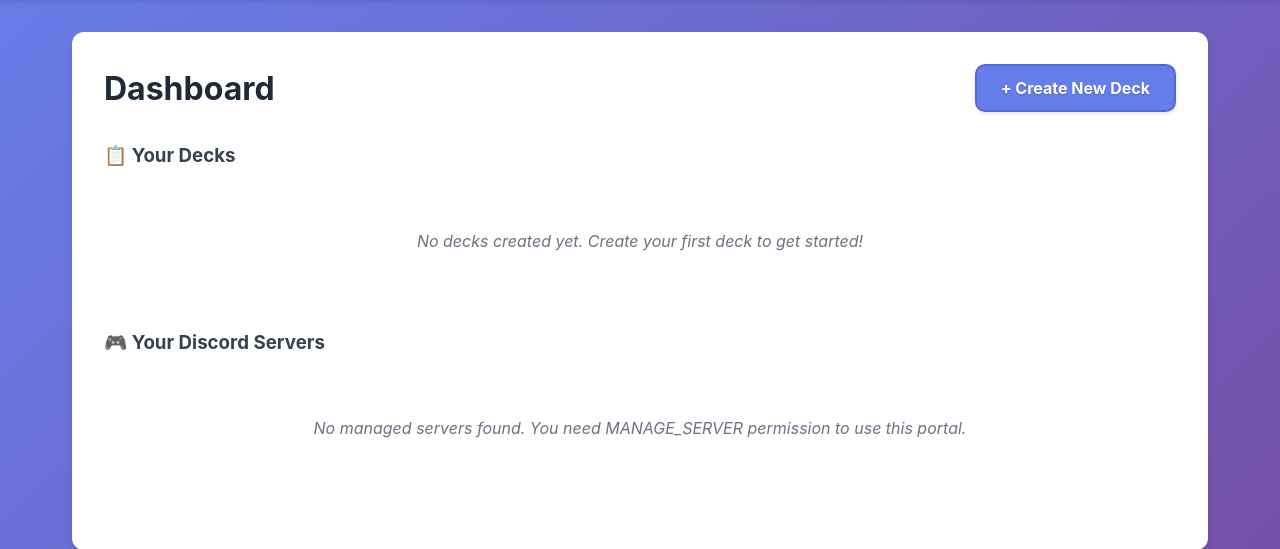
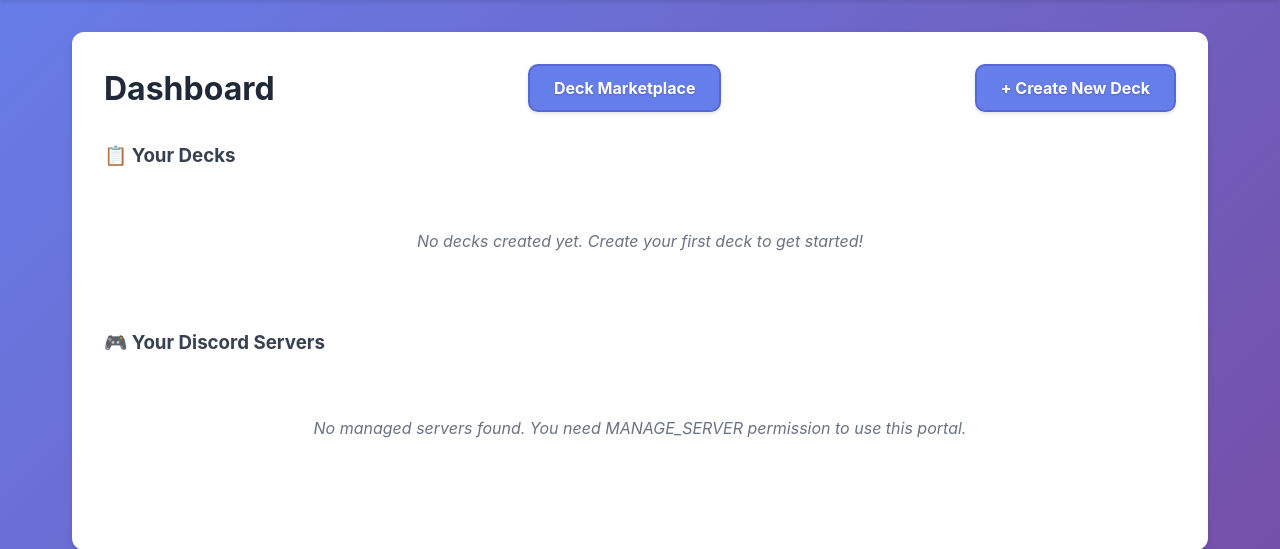
Before and after one commit to Excalium-OG/DeckForge, a FastAPI app: template web/templates/dashboard.html in a window 1280 px wide. Shown: the part 61-610 px from the top of the page. Run offline with FastAPI, Linux system fonts and the light colour scheme; the template is opened without the code that fills it, so the values that code supplies are empty; parts of the project's set-up code (start-up, migrations or seed data) failed here and were passed over.

Commit message:
Update dashboard.html

```diff
--- a/web/templates/dashboard.html
+++ b/web/templates/dashboard.html
@@ -6,6 +6,7 @@
 <div class="dashboard">
     <div class="dashboard-header">
         <h2>Dashboard</h2>
+        <a href="/marketplace" class="btn btn-primary">Deck Marketplace</a>
         <a href="/deck/create" class="btn btn-primary">+ Create New Deck</a>
     </div>
 
```
